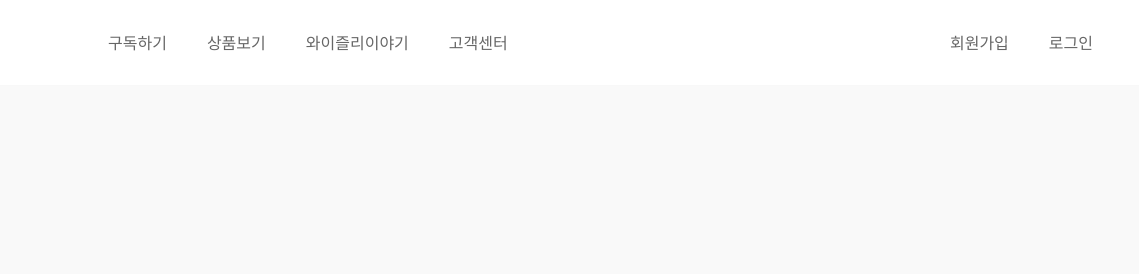
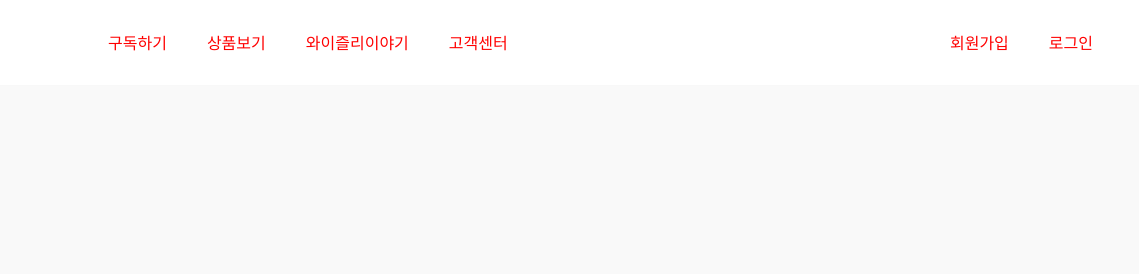
Before and after one commit to redwoodweb/wisily_github_page, a plain HTML site: page index.html in a window 1280 px wide. Shown: the top 274 px of the page, 129-1268 px from the left. Drawn offline with Linux system fonts and the light colour scheme.

Commit message:
change primary text color
메인 텍스트 색상 변경

```diff
--- a/css/style.css
+++ b/css/style.css
@@ -1,6 +1,6 @@
 @charset "UTF-8";
 :root {
-    --primary-text-color: #666666;
+    --primary-text-color: red;
     --text-color-type1: #444444;
     --text-color-type2: #555555;
     --text-color-type3: #ffffff;
```
